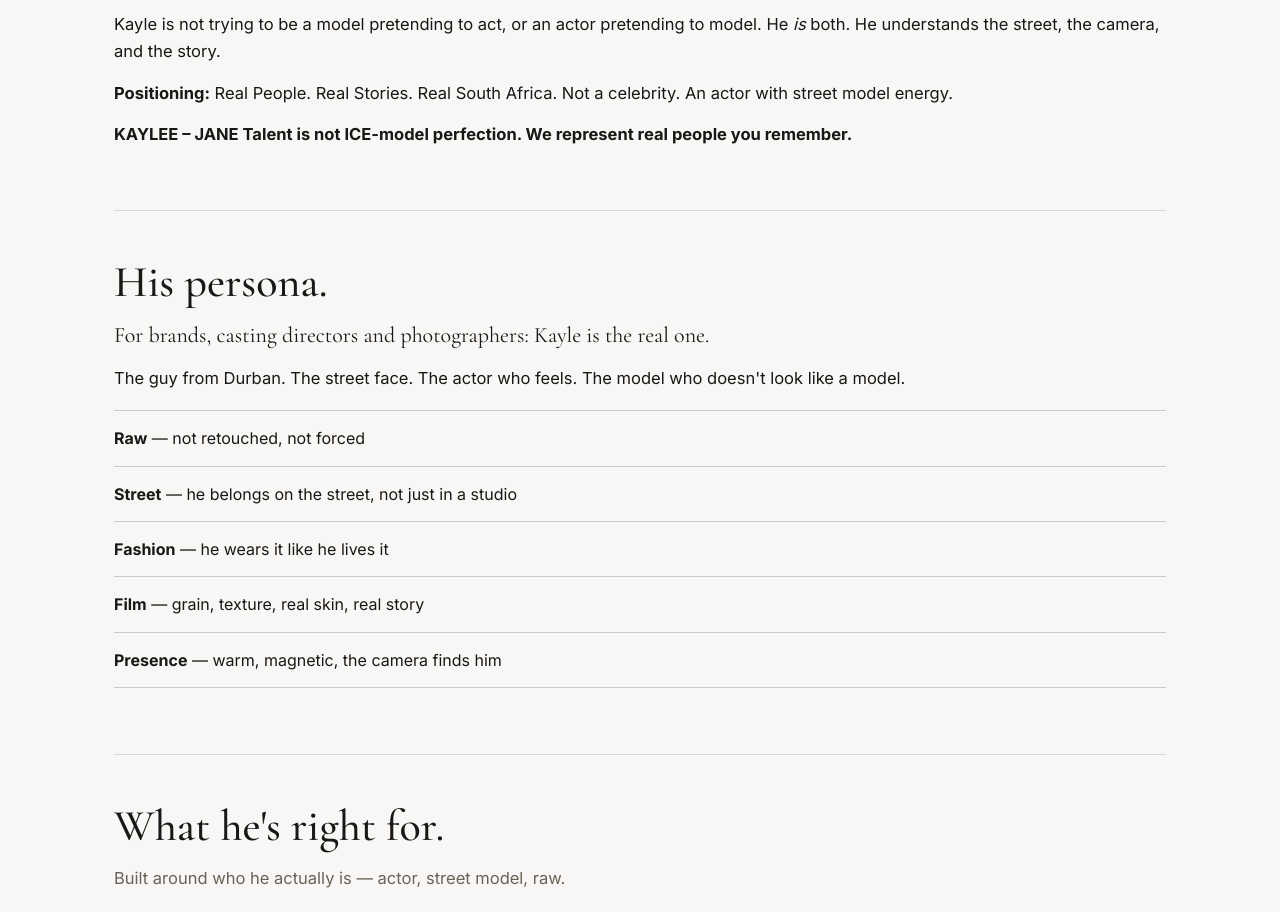
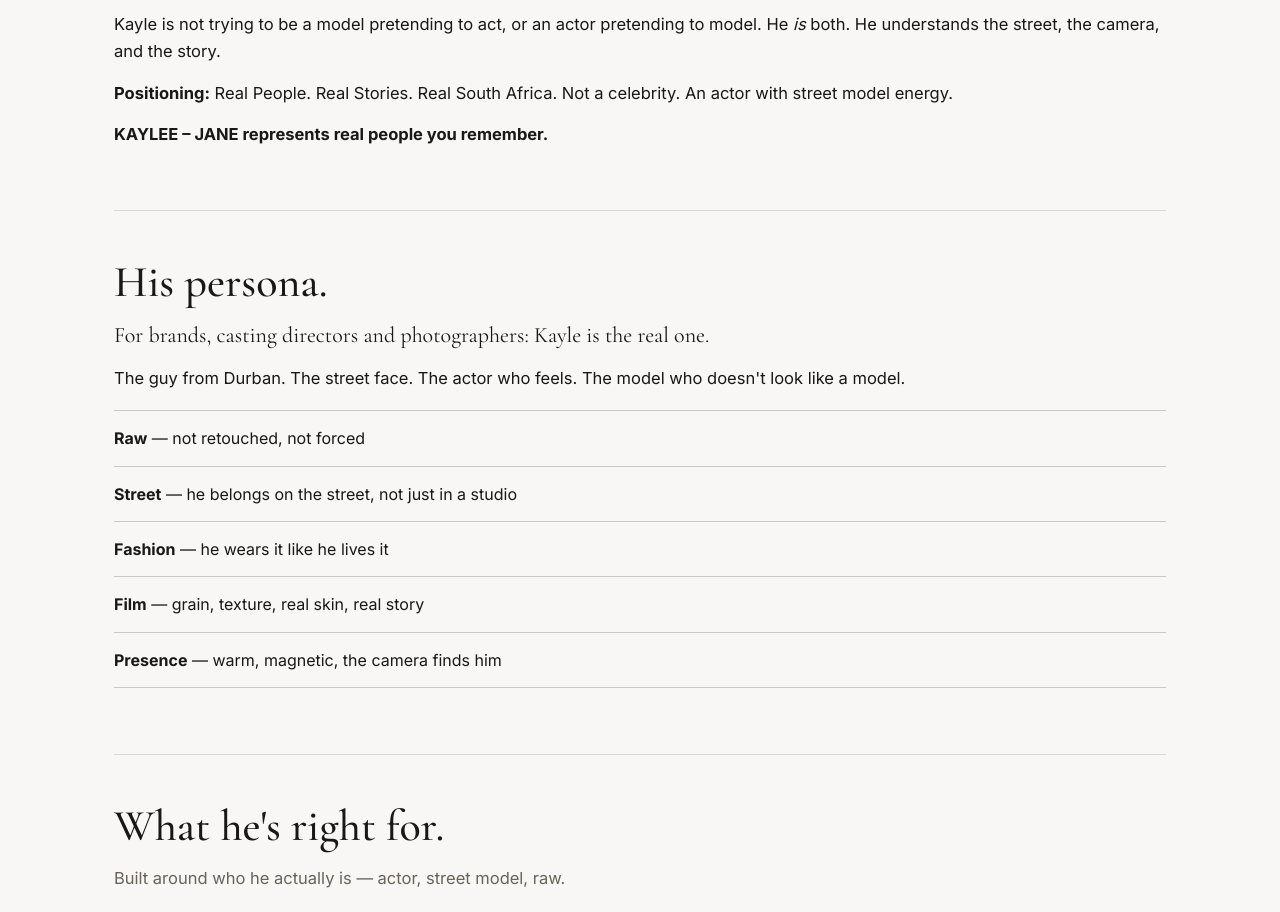
Before and after one commit to thisiskinglis/kayleejanesite, a plain HTML site: page talent/kayle/index.html in a window 1280 px wide. Shown: the part 1061-1973 px from the top of the page. Drawn offline with nearby package versions, Linux system fonts and the light colour scheme.

Commit message:
Update KAYLEE – JANE description in index.html

```diff
--- a/talent/kayle/index.html
+++ b/talent/kayle/index.html
@@ -126,7 +126,7 @@
     <p>He acts like he lives — honest, warm, magnetic. The kind of energy you can't manufacture.</p>
     <p>Kayle is not trying to be a model pretending to act, or an actor pretending to model. He <em>is</em> both. He understands the street, the camera, and the story.</p>
     <p><strong>Positioning:</strong> Real People. Real Stories. Real South Africa. Not a celebrity. An actor with street model energy.</p>
-    <p><strong>KAYLEE – JANE Talent is not ICE-model perfection. We represent real people you remember.</strong></p>
+    <p><strong>KAYLEE – JANE represents real people you remember.</strong></p>
   </section>
 
   <!-- PERSONA -->
```
